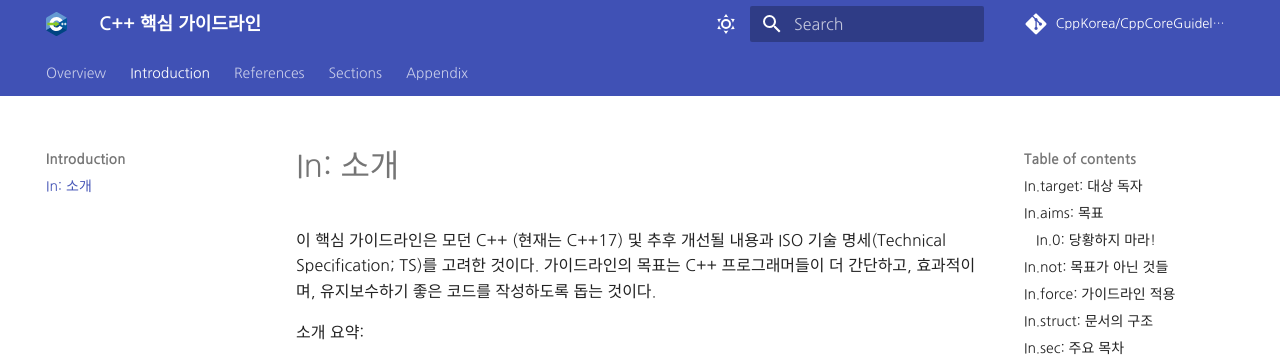
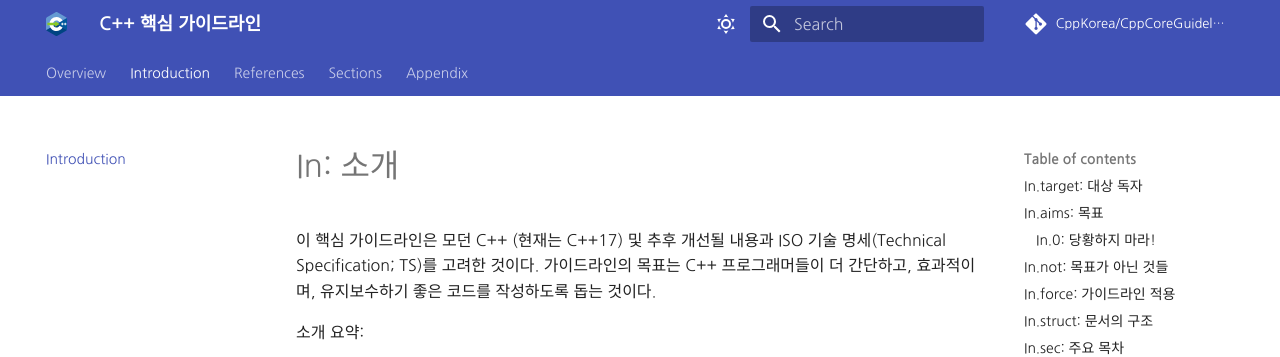
Before and after one commit to CppKorea/CppCoreGuidelines, an MkDocs documentation site: the page built from sections/Introduction.md, in a window 1280 px wide. Shown: the top 357 px of the page. Built offline with MkDocs 1.6.1 and Material for MkDocs 9.7.7, drawn with Linux system fonts in a browser that asks for light colours; some web fonts are replaced; comment, search, counter and statistics services are not loaded.

```diff
--- a/mkdocs.yml
+++ b/mkdocs.yml
@@ -42,10 +42,8 @@ theme:
 docs_dir: sections
 nav:
   - Overview: home.md
-  - Introduction:
-    - Introduction.md
-  - References:
-    - References.md
+  - Introduction: Introduction.md
+  - References: References.md
   - Sections:
     - Architecture: Architecture.md
     - Class: Class.md
```
